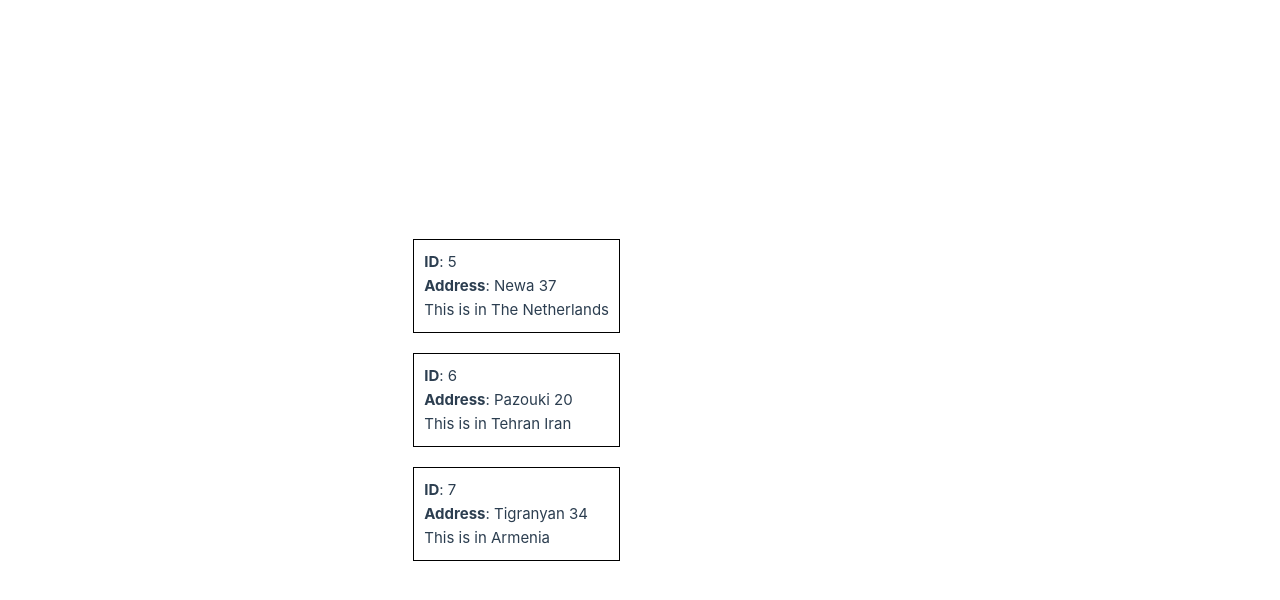
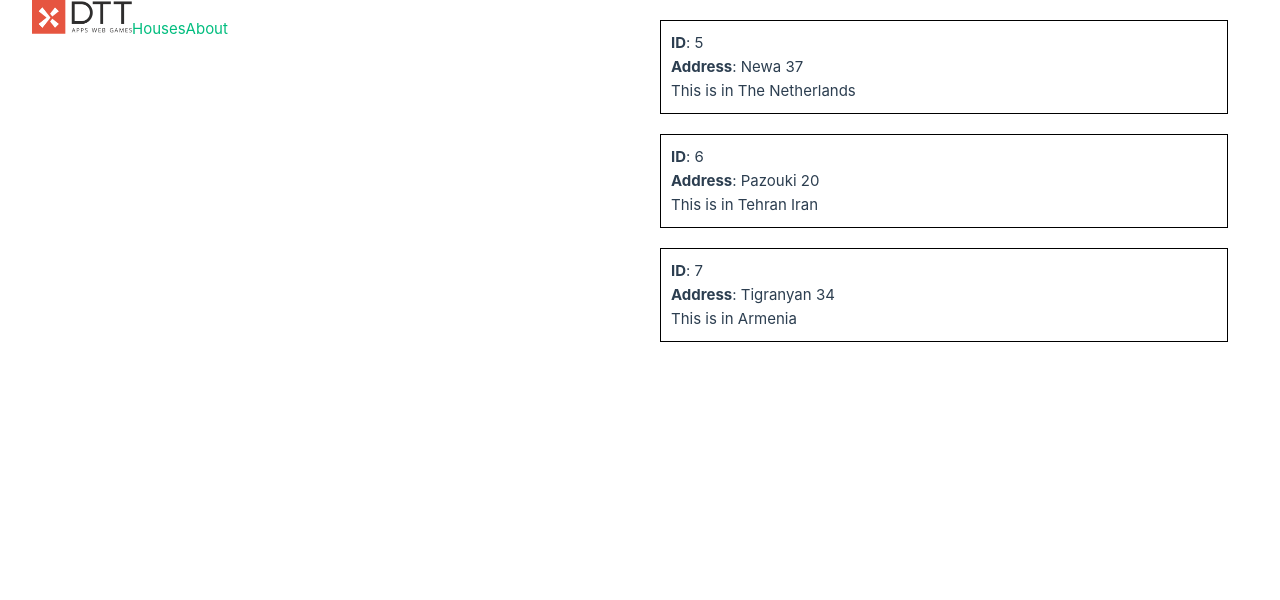
Before and after one commit to tannazma/dtt-assessment, a Vue app: page /list in a window 1280 px wide. Shown: the top 600 px of the page. Built offline with nearby package versions, Linux system fonts and the light colour scheme.

Commit message:
add header component in list of houses page + style of body and get rid of unused codes like home page

```diff
--- a/src/assets/main.css
+++ b/src/assets/main.css
@@ -22,10 +22,6 @@ a,
 }
 
 @media (min-width: 1024px) {
-  body {
-    display: flex;
-    place-items: center;
-  }
 
   #app {
     display: grid;
--- a/src/router/index.ts
+++ b/src/router/index.ts
@@ -1,5 +1,4 @@
 import { createRouter, createWebHistory } from 'vue-router'
-import HomeView from '../views/HomeView.vue'
 
 const router = createRouter({
   history: createWebHistory(import.meta.env.BASE_URL),
--- a/src/views/ListOfHouses.vue
+++ b/src/views/ListOfHouses.vue
@@ -1,8 +1,12 @@
 <script setup lang="ts">
+import Header from '@/components/Header.vue';
 import { houses } from '@/stores/houses'
 </script>
 
 <template>
+    <div>
+        <Header/>
+    </div>
   <div>
     <div v-for="House in houses" :key="House.id" style="border: 1px solid black; margin: 20px; padding: 10px;">
       <strong>ID</strong>: {{ House.id }}
```
